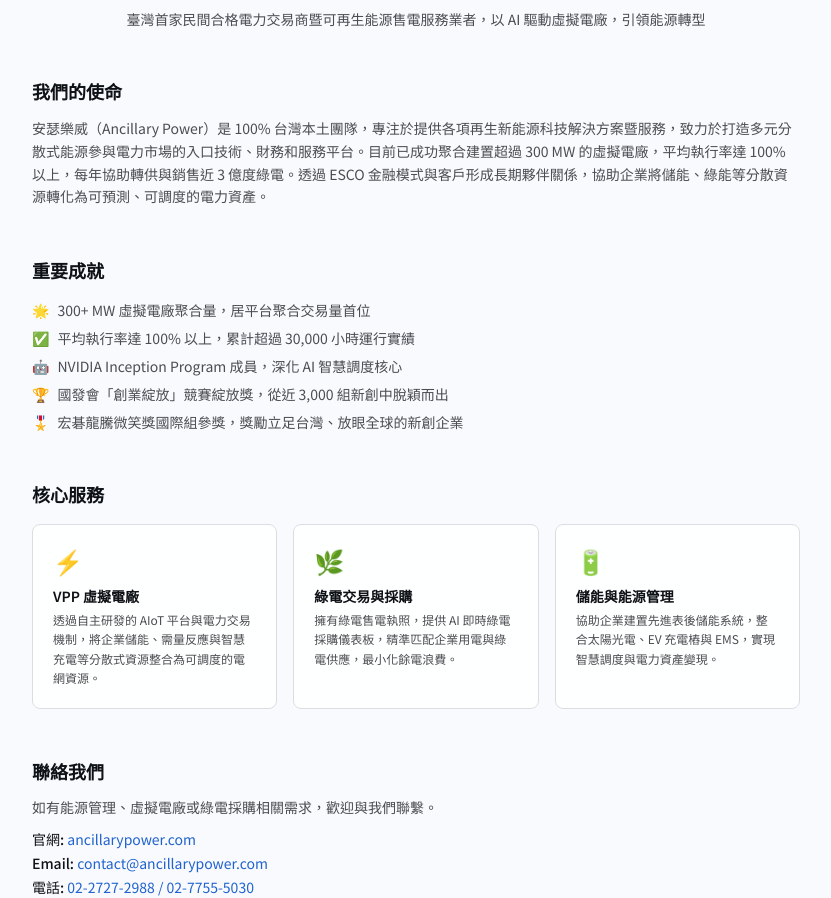
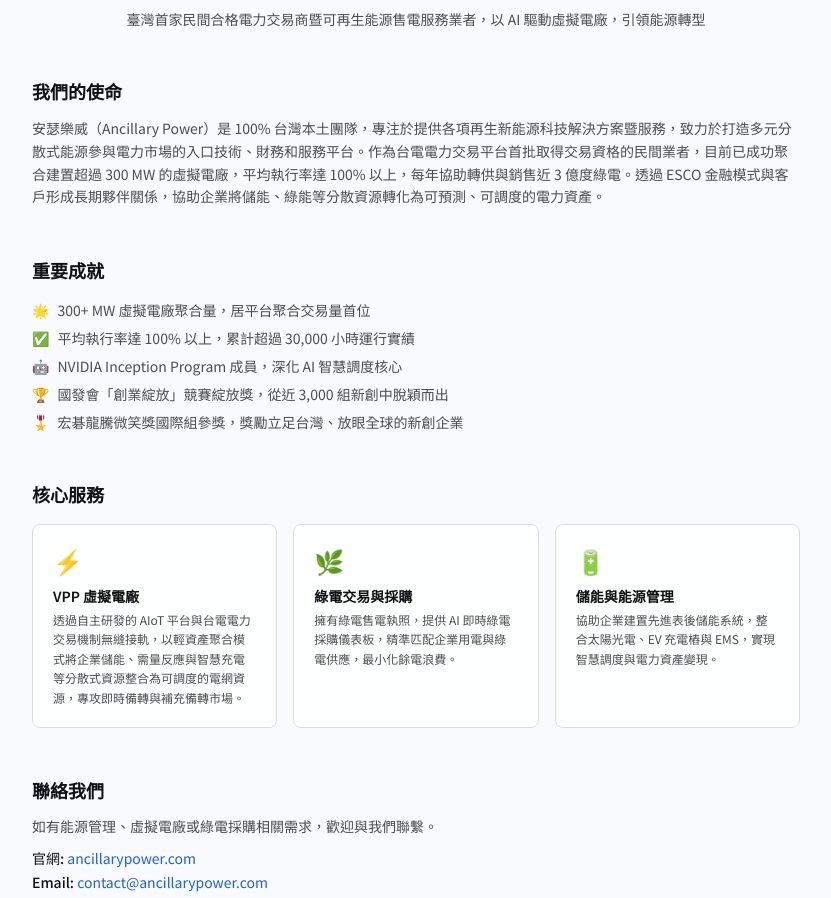
Before and after one commit to ancillarypower/official-site, a React (Vite) app: page /about in a window 1280 px wide. Shown: the part 307-1205 px from the top of the page, without its empty margins (224-1055 px from the left). Built offline with nearby package versions, Linux system fonts and the light colour scheme; no server answers.

Commit message:
fix(i18n): add Taipower platform context, earthquake rescue, first-mover status (zh)

```diff
--- a/src/i18n/zh.ts
+++ b/src/i18n/zh.ts
@@ -96,17 +96,18 @@
     "臺灣首家民間合格電力交易商暨可再生能源售電服務業者，以 AI 驅動虛擬電廠，引領能源轉型",
   about_mission_title: "我們的使命",
   about_mission_text:
-    "安瑟樂威（Ancillary Power）是 100% 台灣本土團隊，專注於提供各項再生新能源科技解決方案暨服務，致力於打造多元分散式能源參與電力市場的入口技術、財務和服務平台。目前已成功聚合建置超過 300 MW 的虛擬電廠，平均執行率達 100% 以上，每年協助轉供與銷售近 3 億度綠電。透過 ESCO 金融模式與客戶形成長期夥伴關係，協助企業將儲能、綠能等分散資源轉化為可預測、可調度的電力資產。",
+    "安瑟樂威（Ancillary Power）是 100% 台灣本土團隊，專注於提供各項再生新能源科技解決方案暨服務，致力於打造多元分散式能源參與電力市場的入口技術、財務和服務平台。作為台電電力交易平台首批取得交易資格的民間業者，目前已成功聚合建置超過 300 MW 的虛擬電廠，平均執行率達 100% 以上，每年協助轉供與銷售近 3 億度綠電。透過 ESCO 金融模式與客戶形成長期夥伴關係，協助企業將儲能、綠能等分散資源轉化為可預測、可調度的電力資產。",
   about_highlights_title: "重要成就",
   about_highlight_vpp: "300+ MW 虛擬電廠聚合量，居平台聚合交易量首位",
   about_highlight_dispatch: "平均執行率達 100% 以上，累計超過 30,000 小時運行實績",
+  about_highlight_earthquake: "2024 年花蓮大地震期間協助台電緊急調度，成功避免大規模停電",
   about_highlight_nvidia: "NVIDIA Inception Program 成員，深化 AI 智慧調度核心",
   about_highlight_bloom: "國發會「創業綻放」競賽綻放獎，從近 3,000 組新創中脫穎而出",
   about_highlight_acer: "宏碁龍騰微笑獎國際組參獎，獎勵立足台灣、放眼全球的新創企業",
   about_services_title: "核心服務",
   about_service_content: "VPP 虛擬電廠",
   about_service_content_desc:
-    "透過自主研發的 AIoT 平台與電力交易機制，將企業儲能、需量反應與智慧充電等分散式資源整合為可調度的電網資源。",
+    "透過自主研發的 AIoT 平台與台電電力交易機制無縫接軌，以輕資產聚合模式將企業儲能、需量反應與智慧充電等分散式資源整合為可調度的電網資源，專攻即時備轉與補充備轉市場。",
   about_service_3d: "綠電交易與採購",
   about_service_3d_desc:
     "擁有綠電售電執照，提供 AI 即時綠電採購儀表板，精準匹配企業用電與綠電供應，最小化餘電浪費。",
```
